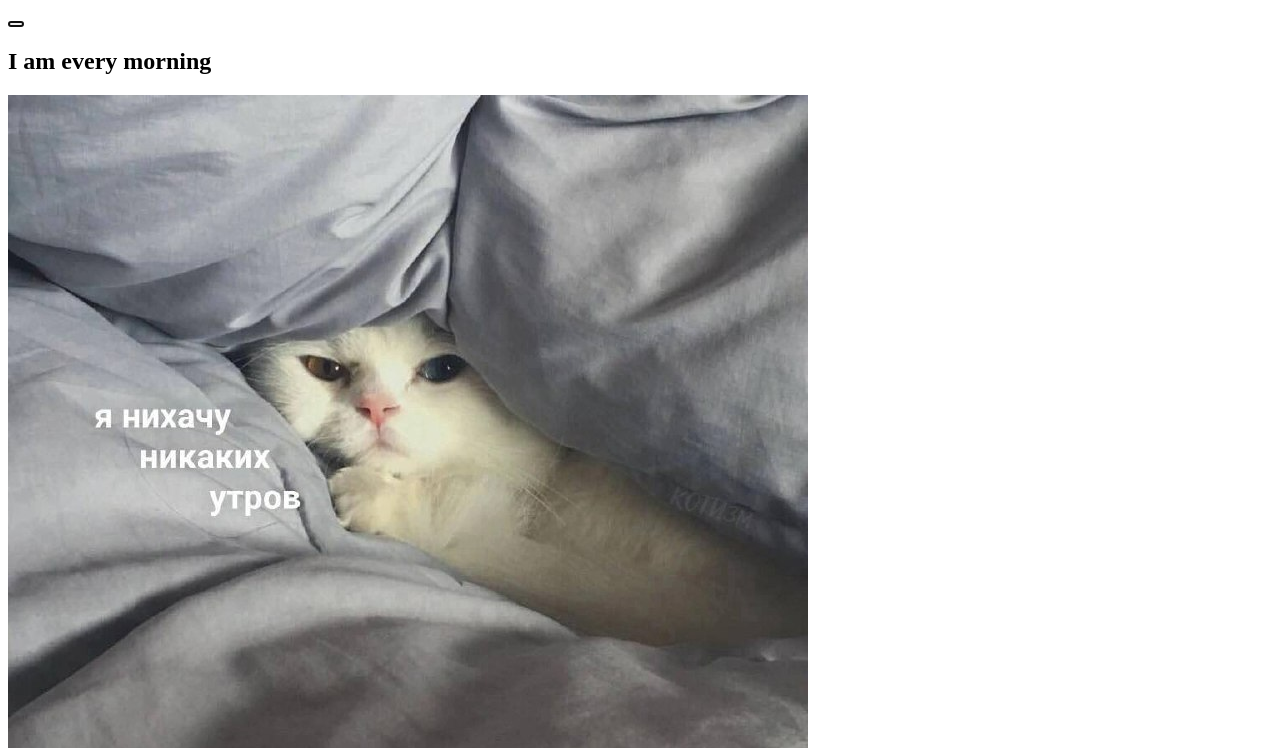
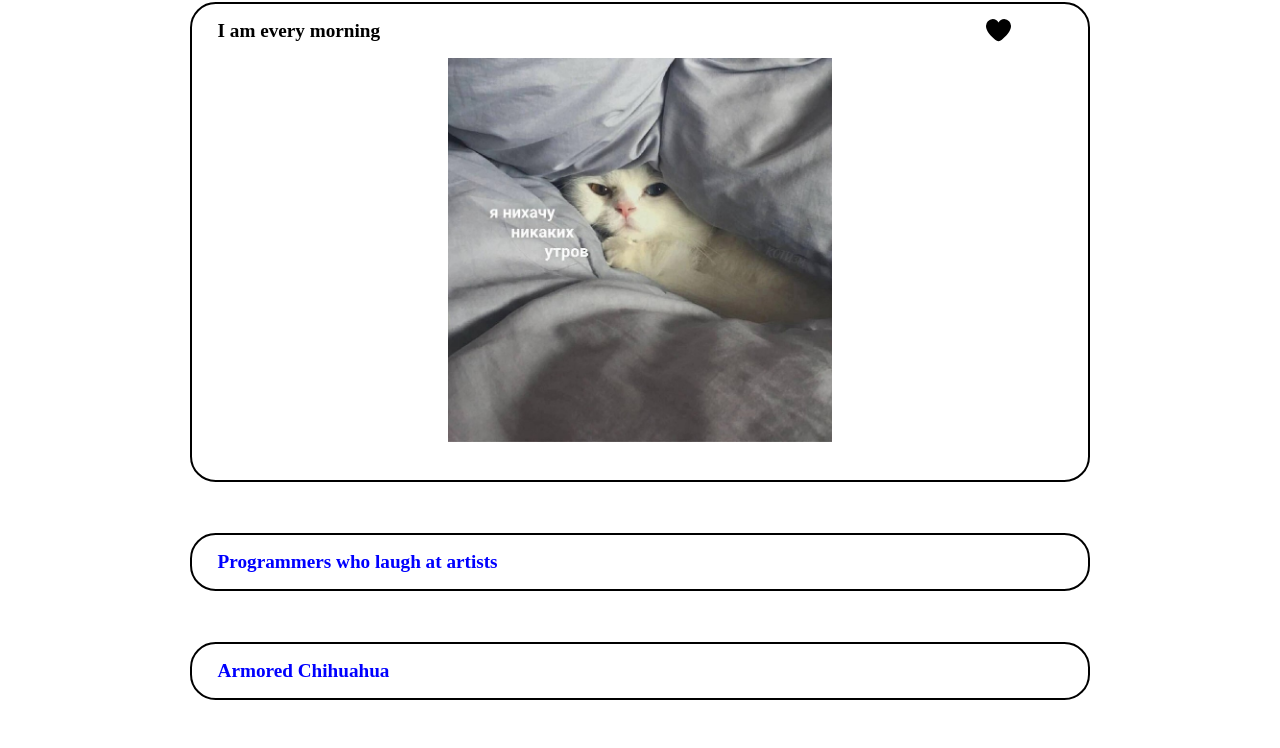
Before and after one commit to NikitaGolovanov/cssBayan, a plain HTML site: page cssBayan/index.html in a window 1280 px wide. Shown: the part 70-818 px from the top of the page. Drawn offline with Linux system fonts and the light colour scheme.

Commit message:
fix: css rename (Sut. March 12, 16:39)

```diff
--- a/cssBayan/index.html
+++ b/cssBayan/index.html
@@ -4,7 +4,7 @@
     <meta charset="UTF-8">
     <meta http-equiv="X-UA-Compatible" content="IE=edge">
     <meta name="viewport" content="width=device-width, initial-scale=1.0">
-    <link rel="stylesheet" href="CssBayan.css">
+    <link rel="stylesheet" href="style.css">
     <title>Document</title>
 </head>
 <body>
```
